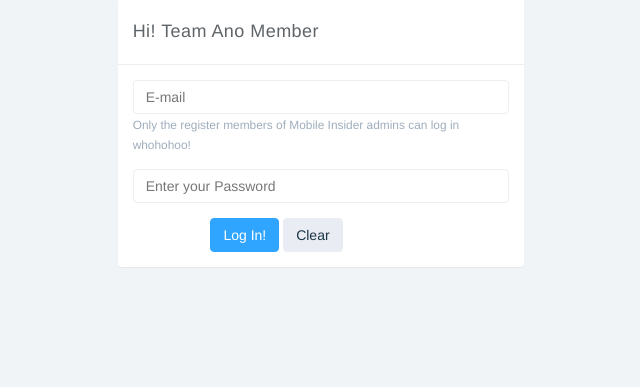
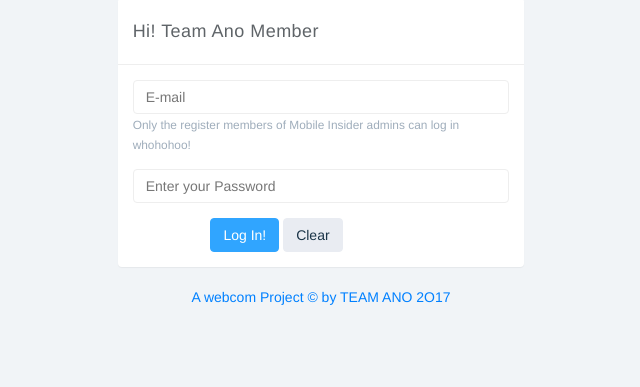
Before and after one commit to malixi/MobileInsiderDashboard, a PHP site: page / in a window 1280 px wide. Shown: the part 51-438 px from the top of the page, without its empty margins (319-959 px from the left). Run offline with PHP 8.4, Linux system fonts and the light colour scheme.

Commit message:
Recode index.php
Added a copyrighted to index file

```diff
--- a/index.php
+++ b/index.php
@@ -79,6 +79,9 @@ session_start();
 		</div><!-- /.col-->
 	</div><!-- /.row -->
 
+	<p style="color: #0080ff; text-align:center;">A webcom Project &copy; by TEAM ANO 2O17</p>
+
+
 
 
 	<script src="js/jquery-1.11.1.min.js"></script>
```
